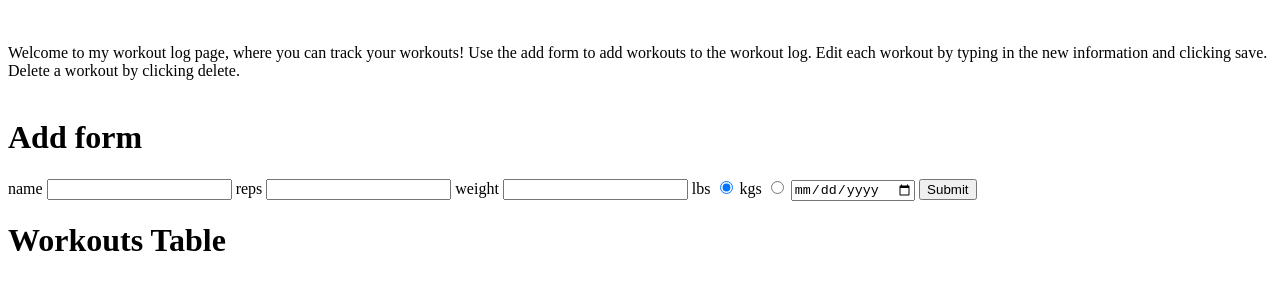
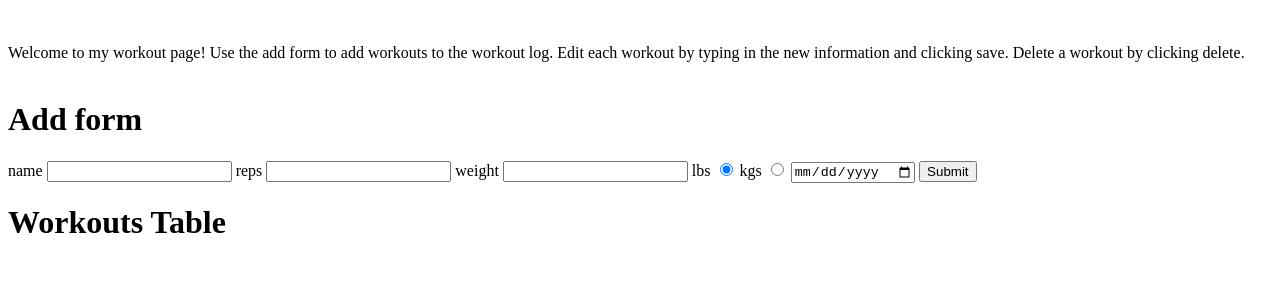
Before and after one commit to xmrmisterx/Workout-Log-Frontend, a website: page public/index.html in a window 1280 px wide. Drawn offline with Linux system fonts and the light colour scheme; no server answers.

Commit message:
edited introduction a bit

```diff
--- a/public/index.html
+++ b/public/index.html
@@ -8,7 +8,7 @@
 
 <body>
   <br></br>
-  <p1>Welcome to my workout log page, where you can track your workouts! Use the add form to add workouts to the workout log. Edit each
+  <p1>Welcome to my workout page! Use the add form to add workouts to the workout log. Edit each
     workout by typing in the new information and clicking save. Delete a workout by clicking delete.
   </p1>
   <br></br>
```
